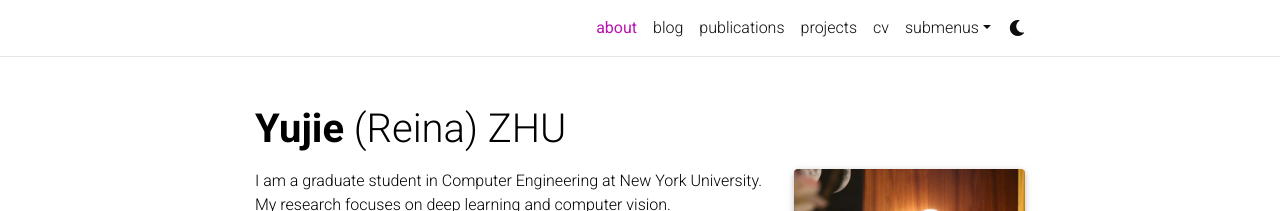
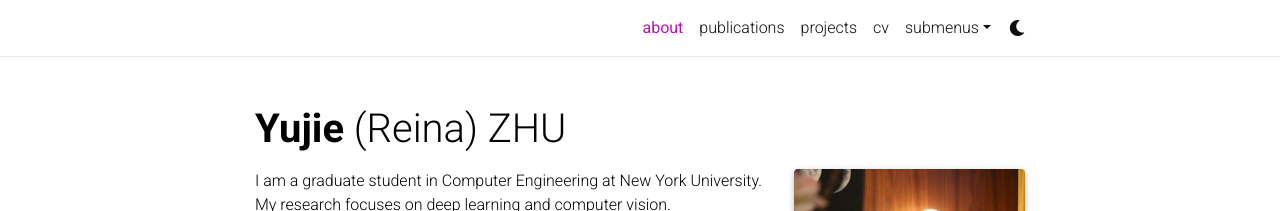
Before and after one commit to ReinaZhu/yujiezhu.github.io, a Jekyll site: the page built from _pages/about.md, in a window 1280 px wide. Shown: the top 211 px of the page. Built offline with Jekyll 4.4.1, drawn with Linux system fonts in a browser that asks for light colours; full-size pictures stand in for the smaller copies a plugin makes; comment, search, counter and statistics services are not loaded; a style sheet for code colours, icons or effects is not loaded.

Commit message:
Update header.html

```diff
--- a/_includes/header.html
+++ b/_includes/header.html
@@ -51,7 +51,7 @@
                   {%- endif -%}
                 </a>
               </li>
-              {% if 0 %}
+              {% if false %}
               <!-- Blog -->
               <li class="nav-item {% if page.url contains 'blog' %}active{% endif %}">
                 <a class="nav-link" href="{{ '/blog/' | relative_url }}">{{ site.blog_nav_title }}
```
